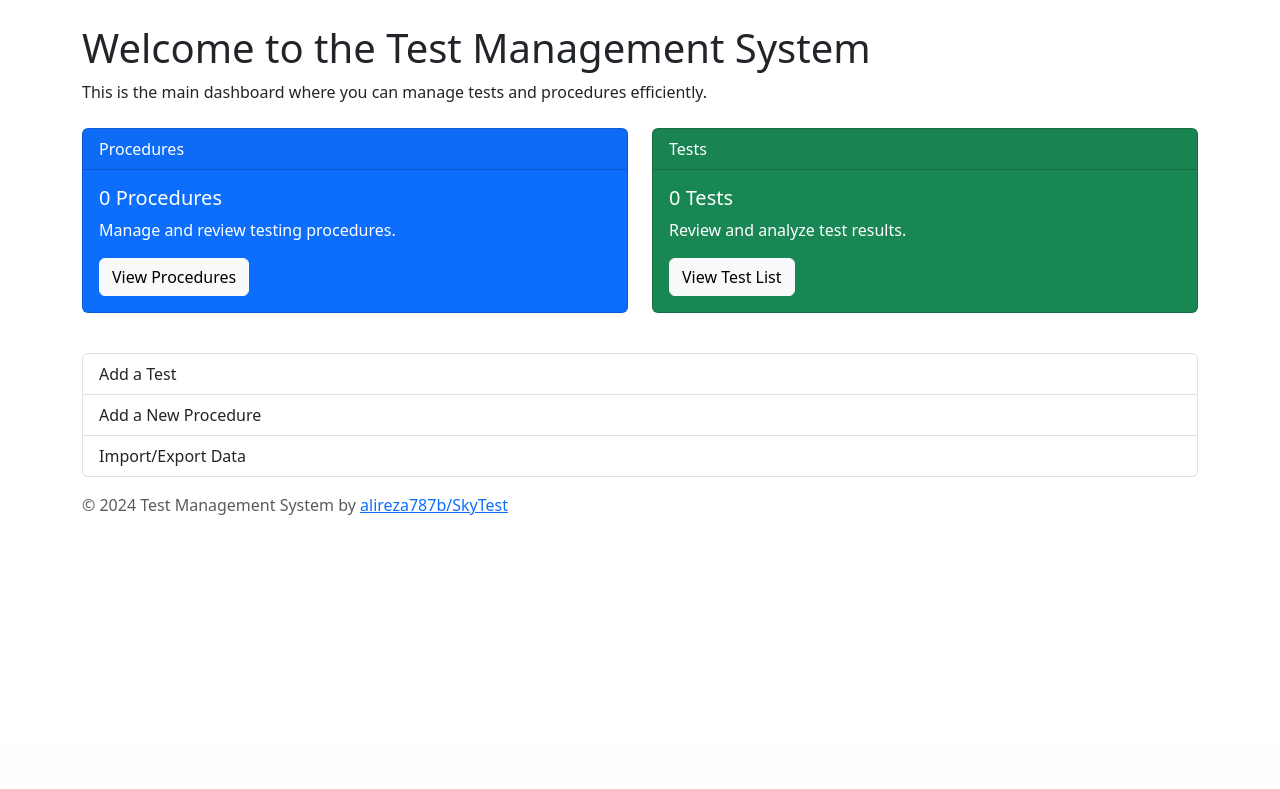
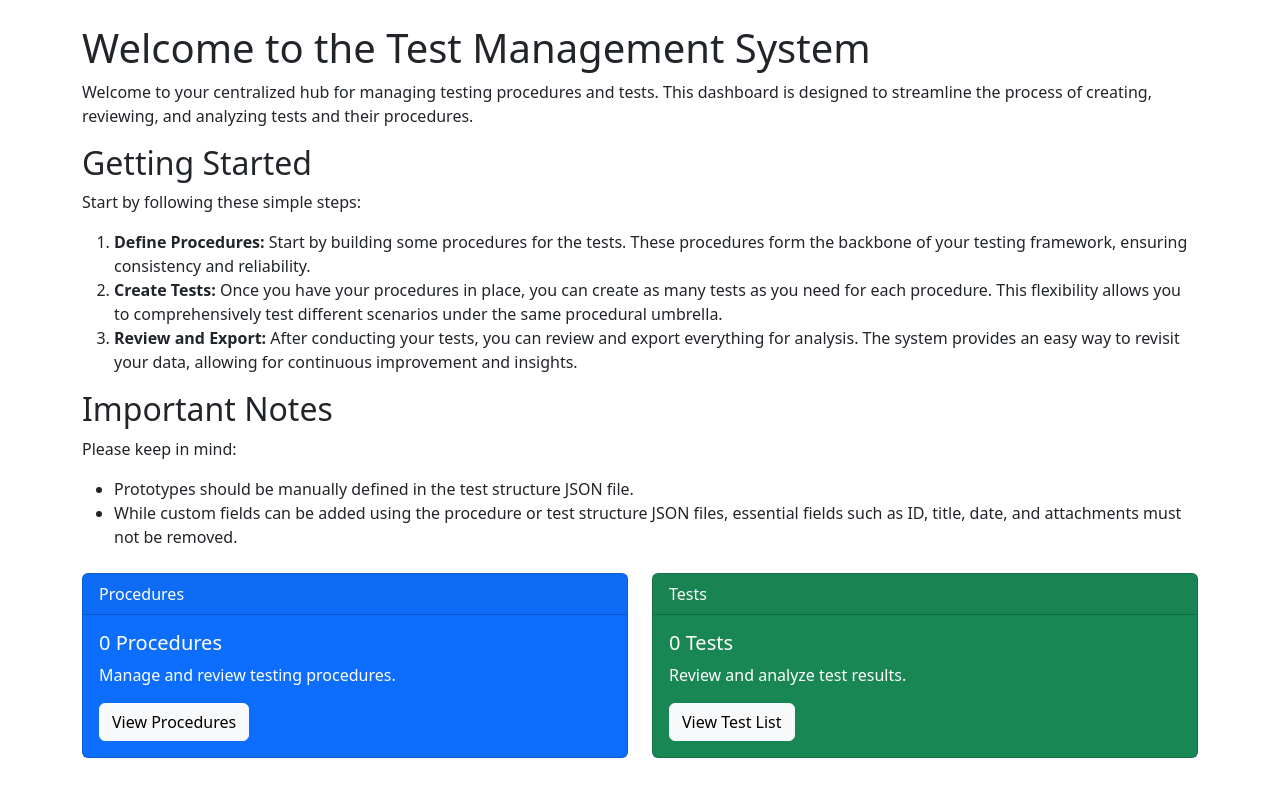
Before and after one commit to alireza787b/SkyTest, a Flask app: page / in a window 1280 px wide. Shown: the part 56-845 px from the top of the page. Before the commit the page ends 571 px from the top, so only its background shows below. Run offline with Flask 3, Linux system fonts and the light colour scheme.

Commit message:
added database exprot, some UI refinements

```diff
--- a/app/models.py
+++ b/app/models.py
@@ -39,3 +39,9 @@ def get_procedure_id_by_title(procedure_title: str) -> str:
         procedure = ProcedureModel.query.filter_by(procedure_title=procedure_title).first()
         return getattr(procedure, 'procedure_id', None)
     return None
+
+def get_model_columns(model):
+    """
+    Retrieve the column names from an SQLAlchemy model in the order they're defined.
+    """
+    return [column.name for column in model.__table__.columns]
--- a/app/routes.py
+++ b/app/routes.py
@@ -1,19 +1,21 @@
 from datetime import datetime
 import shutil
 import zipfile
-from flask import make_response, render_template, request, send_file, send_from_directory, url_for, redirect, flash
+from flask import make_response,jsonify, render_template, request, send_file, send_from_directory, url_for, redirect, flash
 import json
 import os
 
 from weasyprint import HTML
 from . import app, db
 from config import DATABASE_PATH, TITLE, JSON_PATH, PROCEDURES_JSON_PATH, UPLOAD_FOLDER
-from .utils import convert_to_time, create_test_directory, generate_unique_proc_id, generate_unique_proc_title, save_uploaded_files, try_parse_time, generate_html_content
-from app.models import get_procedure_model, get_test_data_model
+from .utils import convert_query_to_dataframe, convert_to_time, create_test_directory, generate_unique_proc_id, generate_unique_proc_title, save_uploaded_files, try_parse_time, generate_html_content
+from app.models import get_model_columns, get_procedure_model, get_test_data_model
 from app.forms import load_form_structure
 import tempfile
 import zipfile
 import shutil
+import pandas as pd
+from io import BytesIO
 
 @app.route('/')
 def dashboard():
@@ -25,7 +27,7 @@ def dashboard():
 
 
 @app.route('/form', methods=['GET'])
-def display_form():
+def add_test():
     """Displays the form for data entry."""
     form_structure = load_form_structure(JSON_PATH)
     TestData = get_test_data_model()
@@ -258,7 +260,7 @@ def view_test(test_id):
 # Procedures Routes
 
 @app.route('/add-procedure', methods=['GET'])
-def display_procedure_form():
+def add_procedure():
     procedure_structure = load_form_structure(PROCEDURES_JSON_PATH)  # Assuming this function can handle both tests and procedure JSON paths
     Procedure = get_procedure_model()
 
@@ -506,6 +508,39 @@ def export_test_pdf(test_id):
 
     return response
 
+
+
+@app.route('/export_database')
+def export_database():
+    format_type = request.args.get('format', 'json')
+    test_data_model = get_test_data_model()
+    procedure_model = get_procedure_model()
+
+    test_data_df = convert_query_to_dataframe(test_data_model.query.all(), column_order=get_model_columns(test_data_model))
+    procedure_data_df = convert_query_to_dataframe(procedure_model.query.all(), column_order=get_model_columns(procedure_model))
+
+
+    if format_type == 'excel':
+        output = BytesIO()
+        with pd.ExcelWriter(output, engine='xlsxwriter') as writer:
+            test_data_df.to_excel(writer, sheet_name='Test Data', index=False)
+            procedure_data_df.to_excel(writer, sheet_name='Procedure Data', index=False)
+        output.seek(0)
+        return send_file(output, download_name="database_export.xlsx", as_attachment=True, mimetype='application/vnd.ms-excel')
+    else:  # JSON format
+        # Create a zip file containing both JSON exports
+        zip_output = BytesIO()
+        with zipfile.ZipFile(zip_output, 'w') as zip_file:
+            for name, df in [('test_data', test_data_df), ('procedure_data', procedure_data_df)]:
+                # Use CustomJSONEncoder to serialize the DataFrame
+                json_str = df.to_json(orient='records', date_format='iso')
+                json_bytes = json_str.encode('utf-8')
+                zip_file.writestr(f'{name}.json', json_bytes)
+
+        zip_output.seek(0)
+        return send_file(zip_output, download_name='database_export.zip', as_attachment=True, mimetype='application/zip')
+
+
 @app.route('/procedure/<int:procedure_id>/tests')
 def procedure_tests(procedure_id):
     TestData = get_test_data_model()
--- a/app/templates/base.html
+++ b/app/templates/base.html
@@ -23,13 +23,13 @@
                     <a class="nav-link active" aria-current="page" href="/">Dashboard</a>
                 </li>
                 <li class="nav-item">
-                    <a class="nav-link" href="{{ url_for('display_form') }}">Add a Test</a>
+                    <a class="nav-link" href="{{ url_for('add_test') }}">Add a Test</a>
                 </li>
                 <li class="nav-item">
                     <a class="nav-link" href="{{ url_for('list_tests') }}">View Test List</a>
                 </li>
                 <li class="nav-item">
-                    <a class="nav-link" href="{{ url_for('display_procedure_form') }}">Add a New Procedure</a>
+                    <a class="nav-link" href="{{ url_for('add_procedure') }}">Add a New Procedure</a>
                 </li>
                 <li class="nav-item">
                     <a class="nav-link" href="{{ url_for('list_procedures') }}">View Procedures</a>
--- a/app/templates/dashboard.html
+++ b/app/templates/dashboard.html
@@ -4,8 +4,22 @@
 
 {% block content %}
 <h1>Welcome to the Test Management System</h1>
-<p>This is the main dashboard where you can manage tests and procedures efficiently.</p>
+<p>Welcome to your centralized hub for managing testing procedures and tests. This dashboard is designed to streamline the process of creating, reviewing, and analyzing tests and their procedures.</p>
 
+<h2>Getting Started</h2>
+<p>Start by following these simple steps:</p>
+<ol>
+    <li><strong>Define Procedures:</strong> Start by building some procedures for the tests. These procedures form the backbone of your testing framework, ensuring consistency and reliability.</li>
+    <li><strong>Create Tests:</strong> Once you have your procedures in place, you can create as many tests as you need for each procedure. This flexibility allows you to comprehensively test different scenarios under the same procedural umbrella.</li>
+    <li><strong>Review and Export:</strong> After conducting your tests, you can review and export everything for analysis. The system provides an easy way to revisit your data, allowing for continuous improvement and insights.</li>
+</ol>
+
+<h2>Important Notes</h2>
+<p>Please keep in mind:</p>
+<ul>
+    <li>Prototypes should be manually defined in the test structure JSON file.</li>
+    <li>While custom fields can be added using the procedure or test structure JSON files, essential fields such as ID, title, date, and attachments must not be removed.</li>
+</ul>
 <div class="row my-4">
     <div class="col-md-6">
         <div class="card text-white bg-primary mb-3">
@@ -30,8 +44,8 @@
 </div>
 
 <div class="list-group">
-    <a href="{{ url_for('display_form') }}" class="list-group-item list-group-item-action">Add a Test</a>
-    <a href="{{ url_for('display_procedure_form') }}" class="list-group-item list-group-item-action">Add a New Procedure</a>
+    <a href="{{ url_for('add_test') }}" class="list-group-item list-group-item-action">Add a Test</a>
+    <a href="{{ url_for('add_procedure') }}" class="list-group-item list-group-item-action">Add a New Procedure</a>
     <a href="{{ url_for('data_management') }}" class="list-group-item list-group-item-action">Import/Export Data</a>
 
 </div>
--- a/app/templates/procedure_tests.html
+++ b/app/templates/procedure_tests.html
@@ -6,6 +6,7 @@
 <div class="my-4">
     <p><a href="{{ url_for('list_procedures') }}" class="btn btn-secondary mb-3">Back to Procedures</a></p>
     <h1>Tests for Procedure {{ procedure.procedure_title }}</h1>
+    <a href="{{ url_for('add_test') }}" class="btn btn-success">Add New Test</a>
     <table class="table table-striped">
         <thead>
             <tr>
--- a/app/templates/procedures_list.html
+++ b/app/templates/procedures_list.html
@@ -6,6 +6,7 @@
 <div class="my-4">
     <p><a href="{{ url_for('dashboard') }}" class="btn btn-secondary mb-3">Back to Home</a></p>
     <h1>List of Procedures</h1>
+    <a href="{{ url_for('add_procedure') }}" class="btn btn-success">Add New Procedure</a>
     <table class="table">
         <thead>
             <tr>
--- a/app/templates/tests_list.html
+++ b/app/templates/tests_list.html
@@ -6,6 +6,8 @@
 <div class="my-4">
     <p><a href="{{ url_for('dashboard') }}" class="btn btn-secondary mb-3">Back to Home</a></p>
     <h1>List of Tests</h1>
+    <a href="{{ url_for('add_test') }}" class="btn btn-success">Add New Test</a>
+
     <table class="table table-striped"> <!-- Add the table-striped class here -->
         <thead>
             <tr>
--- a/requirements.txt
+++ b/requirements.txt
@@ -25,3 +25,5 @@ Werkzeug==3.0.1
 zopfli==0.2.3
 weasyprint
 qrcode[pil]
+pandas
+xlsxwriter
```
Also changed, not shown: app/templates/import_export.html (+8 -0 lines), app/utils.py (+40 -2 lines).
